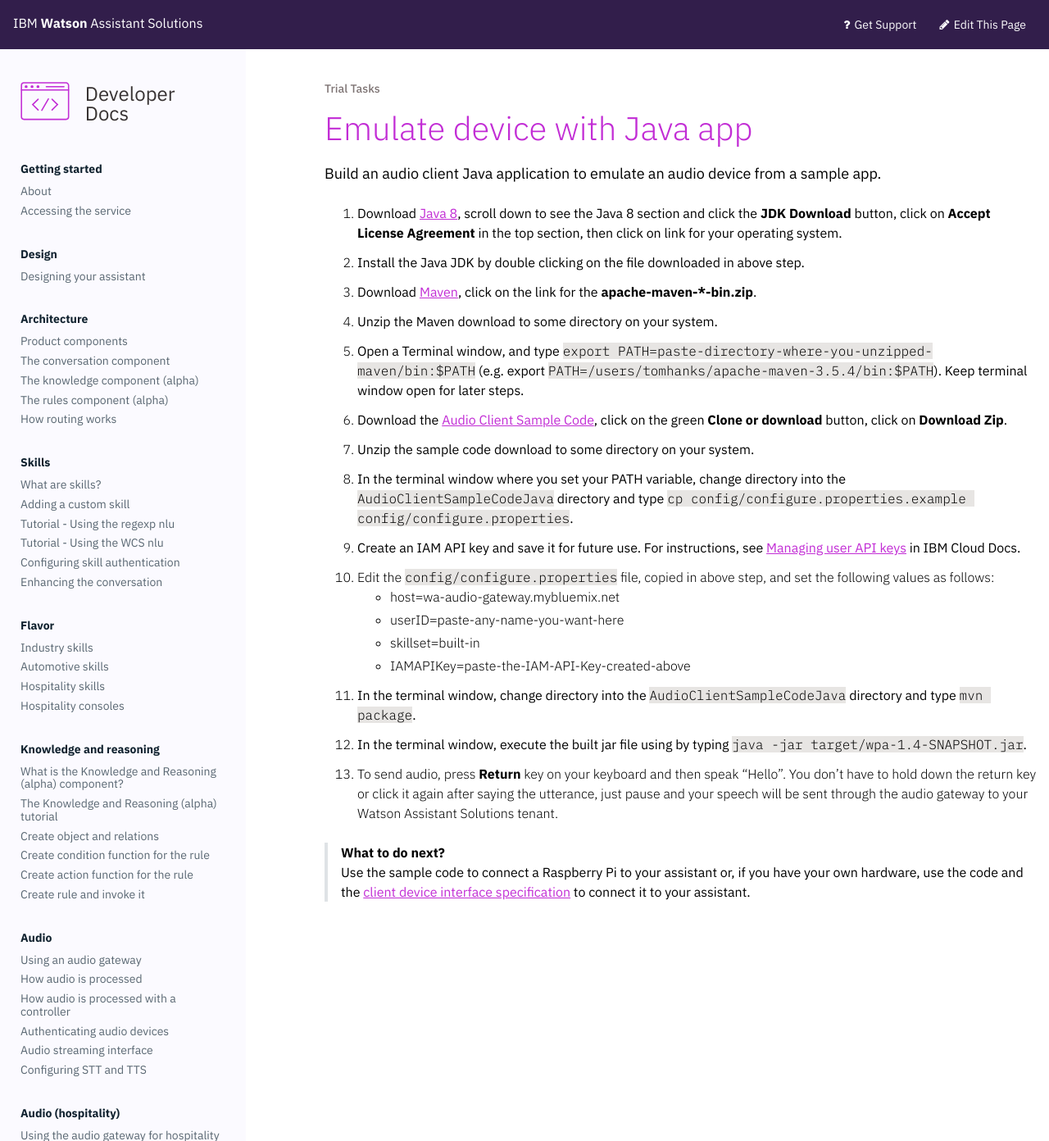
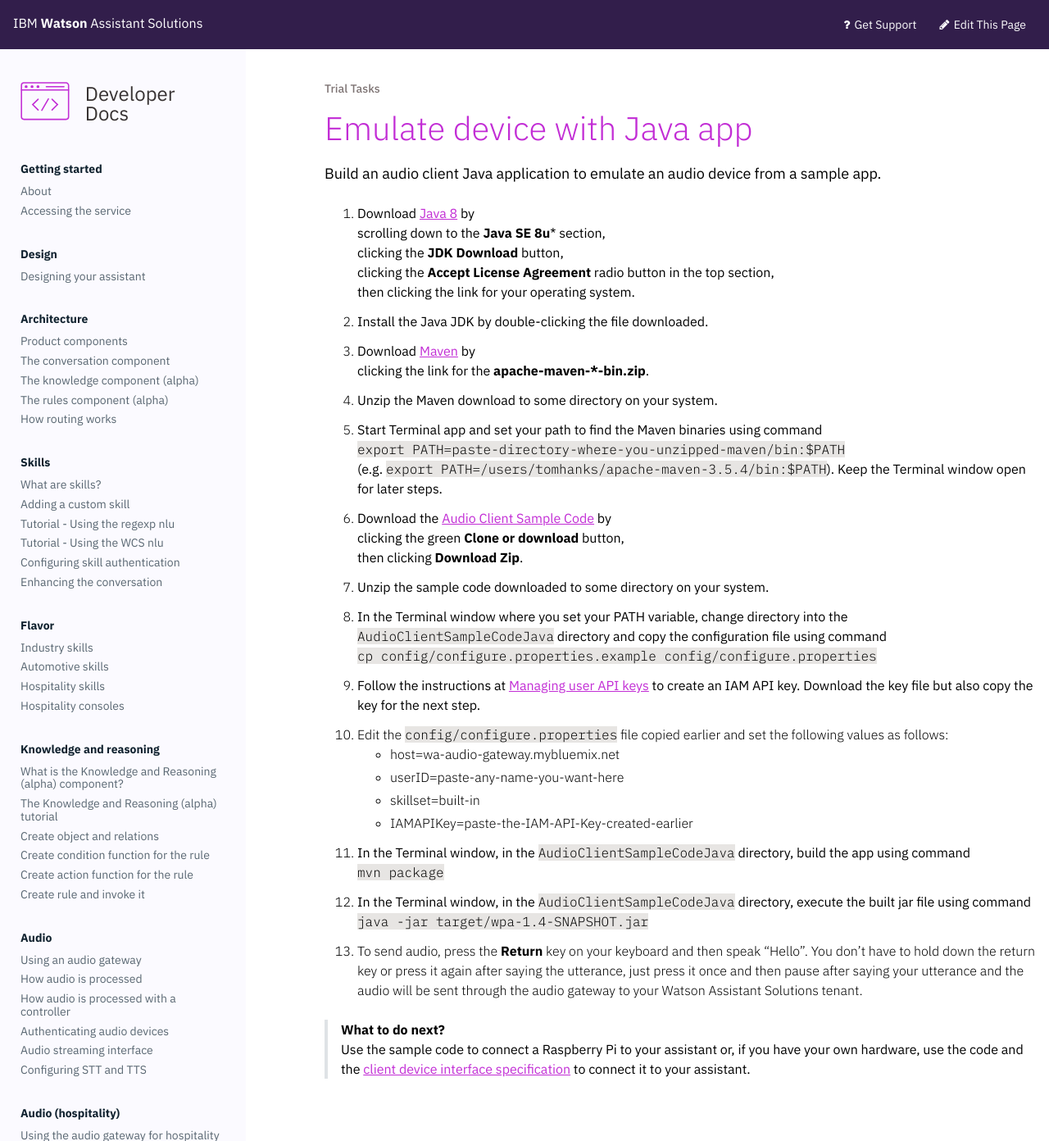
Before and after one commit to Watson-Personal-Assistant/developer, a Jekyll site: the page built from _content/trial/emulate-device.md, in a window 1280 px wide. Shown: the whole page at 82% size. Built offline with Jekyll 4.4.1, drawn with Linux system fonts in a browser that asks for light colours; some web fonts are replaced.

Commit message:
some style updates to hopefully make things clearer

```diff
--- a/_content/trial/emulate-device.md
+++ b/_content/trial/emulate-device.md
@@ -5,35 +5,41 @@
 
 Build an audio client Java application to emulate an audio device from a sample app.
 
-1. Download [Java 8](http://www.oracle.com/technetwork/java/javase/downloads), scroll down to see the Java 8 section and click the **JDK Download** button, click on **Accept License Agreement** in the top section, then click on link for your operating system.
+1. Download [Java 8](http://www.oracle.com/technetwork/java/javase/downloads) by <br/> scrolling down to the **Java SE 8u*** section,<br/> clicking the **JDK Download** button,<br/> clicking the **Accept License Agreement** radio button in the top section,<br/> then clicking the link for your operating system.
 
-2. Install the Java JDK by double clicking on the file downloaded in above step.
+2. Install the Java JDK by double-clicking the file downloaded.
 
-3. Download [Maven](https://maven.apache.org/download.cgi), click on the link for the **apache-maven-*-bin.zip**.
+3. Download [Maven](https://maven.apache.org/download.cgi) by <br/>
+clicking the link for the **apache-maven-*-bin.zip**.
 
 4. Unzip the Maven download to some directory on your system.
 
-5. Open a Terminal window, and type `export PATH=paste-directory-where-you-unzipped-maven/bin:$PATH` (e.g. export `PATH=/users/tomhanks/apache-maven-3.5.4/bin:$PATH`).  Keep terminal window open for later steps.
+5. Start Terminal app and set your path to find the Maven binaries using command <br/>
+ `export PATH=paste-directory-where-you-unzipped-maven/bin:$PATH`<br/>
+ (e.g. `export PATH=/users/tomhanks/apache-maven-3.5.4/bin:$PATH`).  Keep the Terminal window open for later steps.
 
-6. Download the [Audio Client Sample Code](https://github.com/Watson-Personal-Assistant/AudioClientSampleCodeJava), click on the green **Clone or download** button, click on **Download Zip**.
+6. Download the [Audio Client Sample Code](https://github.com/Watson-Personal-Assistant/AudioClientSampleCodeJava) by <br/> clicking the green **Clone or download** button, <br/> then clicking **Download Zip**.
 
-7. Unzip the sample code download to some directory on your system.
+7. Unzip the sample code downloaded to some directory on your system.
 
-8. In the terminal window where you set your PATH variable, change directory into the `AudioClientSampleCodeJava` directory and type `cp config/configure.properties.example config/configure.properties`.
+8. In the Terminal window where you set your PATH variable, change directory into the `AudioClientSampleCodeJava` directory and copy the configuration file using command <br/>
+ `cp config/configure.properties.example config/configure.properties`
 
-9. Create an IAM API key and save it for future use.  For instructions, see [Managing user API keys](https://console.bluemix.net/docs/iam/userid_keys.html#userapikey) in IBM Cloud Docs.
+9. Follow the instructions at [Managing user API keys](https://console.bluemix.net/docs/iam/userid_keys.html#userapikey) to create an IAM API key.  Download the key file but also copy the key for the next step.
 
-10. Edit the `config/configure.properties` file, copied in above step, and set the following values as follows:
+10. Edit the `config/configure.properties` file copied earlier and set the following values as follows:
   - host=wa-audio-gateway.mybluemix.net
   - userID=paste-any-name-you-want-here
   - skillset=built-in
-  - IAMAPIKey=paste-the-IAM-API-Key-created-above
+  - IAMAPIKey=paste-the-IAM-API-Key-created-earlier
 
-11. In the terminal window, change directory into the `AudioClientSampleCodeJava` directory and type `mvn package`.
+11. In the Terminal window, in the `AudioClientSampleCodeJava` directory, build the app using command <br/>
+`mvn package`
 
-12. In the terminal window, execute the built jar file using by typing `java -jar target/wpa-1.4-SNAPSHOT.jar`.
+12. In the Terminal window, in the `AudioClientSampleCodeJava` directory, execute the built jar file using command <br/>
+`java -jar target/wpa-1.4-SNAPSHOT.jar`
 
-13. To send audio, press **Return** key on your keyboard and then speak "Hello".  You don't have to hold down the return key or click it again after saying the utterance, just pause and your speech will be sent through the audio gateway to your Watson Assistant Solutions tenant.
+13. To send audio, press the **Return** key on your keyboard and then speak "Hello".  You don't have to hold down the return key or press it again after saying the utterance, just press it once and then pause after saying your utterance and the audio will be sent through the audio gateway to your Watson Assistant Solutions tenant.
 
 > **What to do next?**<br/>
 Use the sample code to connect a Raspberry Pi to your assistant or, if you have your own hardware, use the code and the [client device interface specification]({{site.baseurl}}/audio/interface/) to connect it to your assistant.
```
